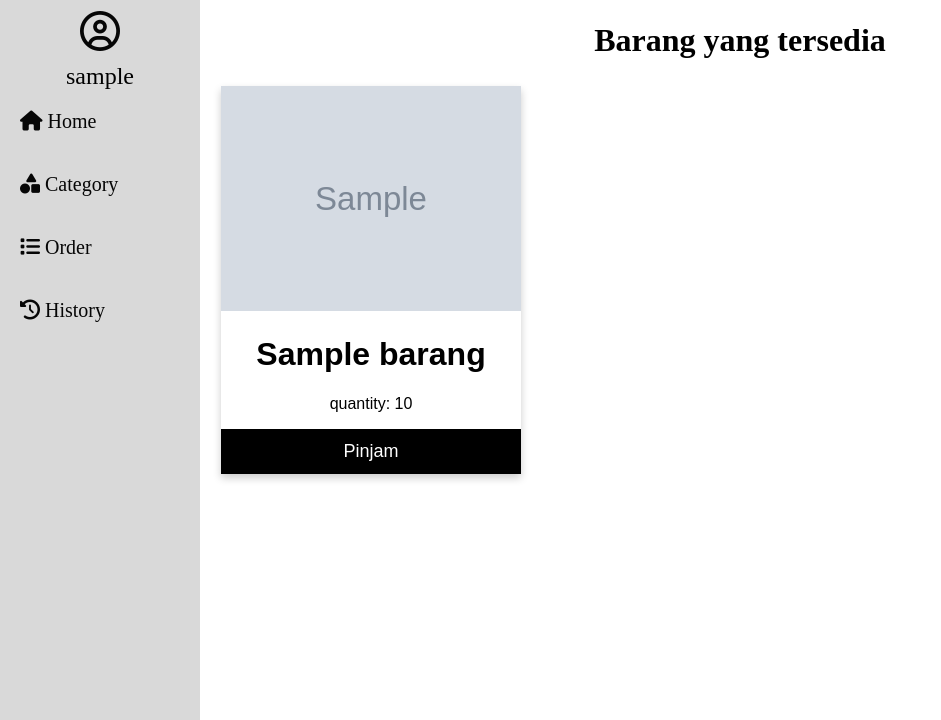
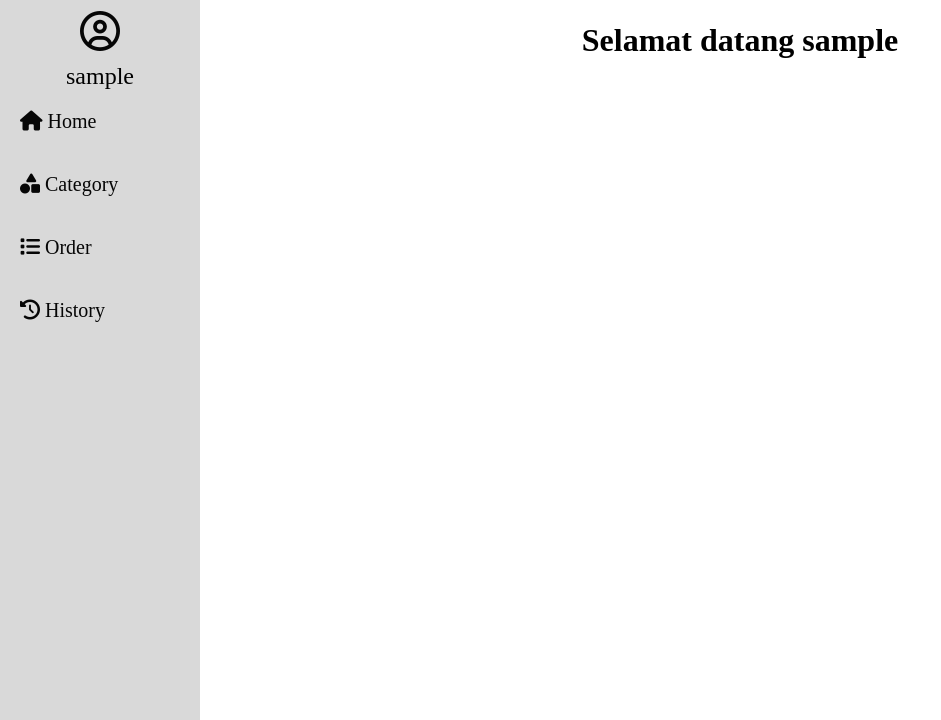
Before and after one commit to Adreon19/web-inventory, a Django app: page /user/home/ in a window 1280 px wide. Shown: the part 80-800 px from the top of the page, without its empty margins (0-941 px from the left). Run offline with Django 5.2, Linux system fonts and the light colour scheme; a user stored in the database is signed in; tables that the repository leaves empty hold one stand-in row (values such as "Sample post"); grey boxes marked "Sample" are stand-in pictures; some libraries are stand-ins or nearby versions; some web fonts are replaced.

Commit message:
order system success

```diff
--- a/src/admin.py
+++ b/src/admin.py
@@ -13,7 +13,7 @@ class ItemConfigAdmin(admin.ModelAdmin):
     list_filter = ["category","room","condition"]
 
 class LendingConfigAdmin(admin.ModelAdmin):
-    list_display = ("user","item","condition","room","lending_quantity","date_lending","return_time","status")
+    list_display = ("client","item","condition","room","lending_quantity","date_lending","return_time","status")
 
 
 admin.site.unregister(Group)
--- a/src/models.py
+++ b/src/models.py
@@ -41,7 +41,7 @@ class tbl_barang(models.Model):
     return f"{self.name}"
 
 class tbl_peminjaman(models.Model):
-  user = models.ForeignKey(User, models.CASCADE,null=True)
+  client = models.CharField(max_length=255,editable=False)
   item = models.ForeignKey(tbl_barang, on_delete=models.CASCADE, null=True)
   condition = models.CharField(max_length=100,choices=CONDITION,null=True)
   room = models.CharField(max_length=100,choices=ROOMS,null=True)
--- a/src/templates/core/item_detail.html
+++ b/src/templates/core/item_detail.html
@@ -9,6 +9,9 @@
 <form method="POST">
     {% csrf_token %}
     <label for="quantity">Quantity:</label>
+    <input type="text" name="username" value="{{ user.get_username }}" readonly>
+    <input type="text" name="condition" value="{{ item.condition }}" readonly>
+    <input type="text" name="room" value="{{ item.room }}" readonly>
     <input type="number" name="quantity" id="quantity" min="1" value="1" max="{{ item.quantity}} ">
     <input type="submit" value="Order">
 </form>
--- a/src/templates/users/history.html
+++ b/src/templates/users/history.html
@@ -17,6 +17,7 @@
       <th>Status</th>
     </tr>
     {% for lending in peminjaman%}
+      {% if lending.client == user.get_username%}
       <tr>
         <td>{{lending.item}}</td>
         <td>{{lending.condition}}</td>
@@ -26,6 +27,7 @@
         <td>{{lending.return_date}}</td>
         <td>{{lending.status}}</td>
       </tr>
+      {% endif %}
     {%endfor%}
   </table>
 </main>
--- a/src/templates/users/home.html
+++ b/src/templates/users/home.html
@@ -7,16 +7,7 @@
 {%endblock navbar%}
 {%block contents%}
 <main>
-    <h1 style="text-align: center;">Barang yang tersedia</h1>
-    <div class="product-row">
-        {% for product in products %}
-            <div class="product-column">
-                <img src="{{ product.image.url }}" style="width: 100%;">
-                <h1 class="product-name">{{ product.name }}</h1>
-                <p>quantity: {{ product.quantity }}</p>
-                <button class="order">Pinjam</buttom>
-            </div>
-        {% endfor %}
-    </div>
+    <h1 style="text-align: center;">Selamat datang {{ user.get_username }}</h1>
+
 </main>
 {%endblock contents%}
--- a/src/views.py
+++ b/src/views.py
@@ -98,8 +98,17 @@ def item_detail(request,pk):
     item = tbl_barang.objects.get(pk=pk)
     if request.method == 'POST':
         quantity = int(request.POST['quantity'])
+        user = request.POST['username']
+        condition = request.POST['condition']
+        room = request.POST['room']
         if quantity <= item.quantity:
-            order = tbl_peminjaman(item=item, lending_quantity=quantity)
+            order = tbl_peminjaman(
+                item=item,
+                client=user,
+                lending_quantity=quantity,
+                condition=condition,
+                room=room
+            )
             order.save()
             item.quantity -= quantity
             item.save()
```
